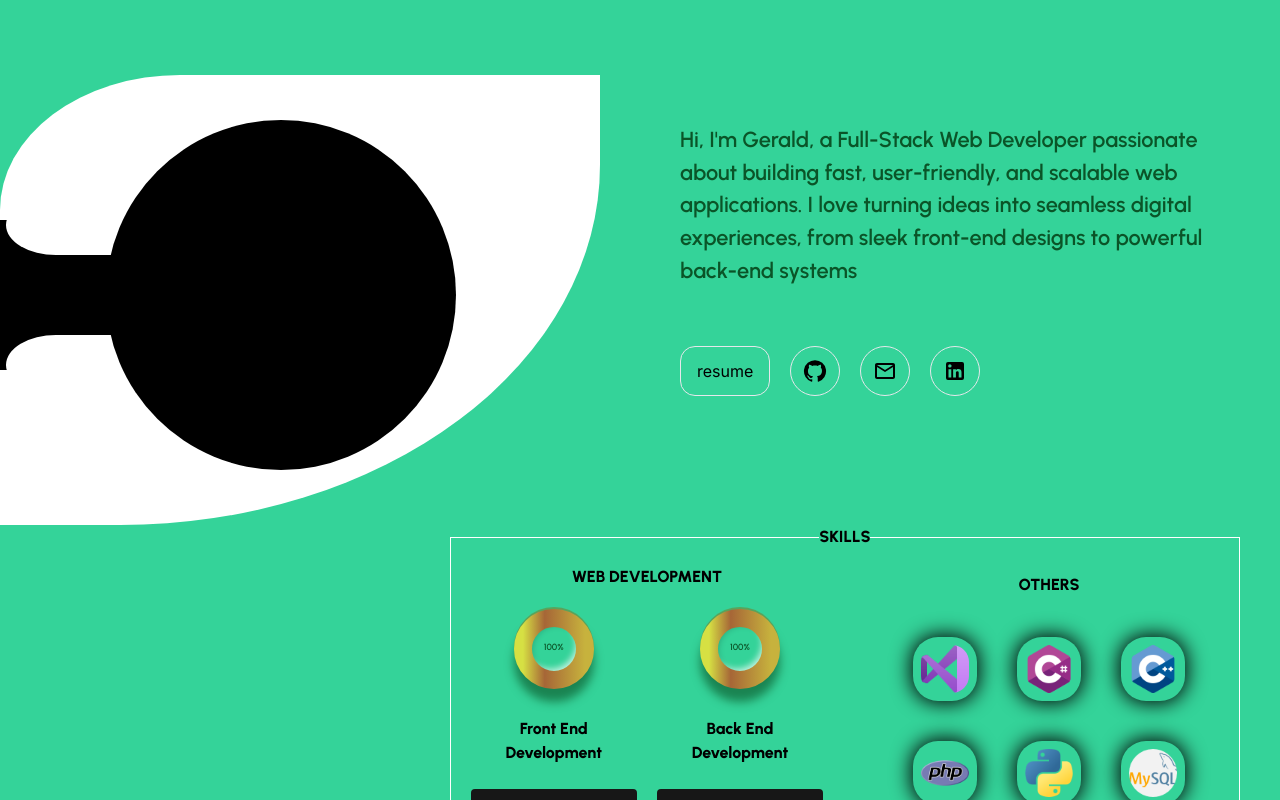
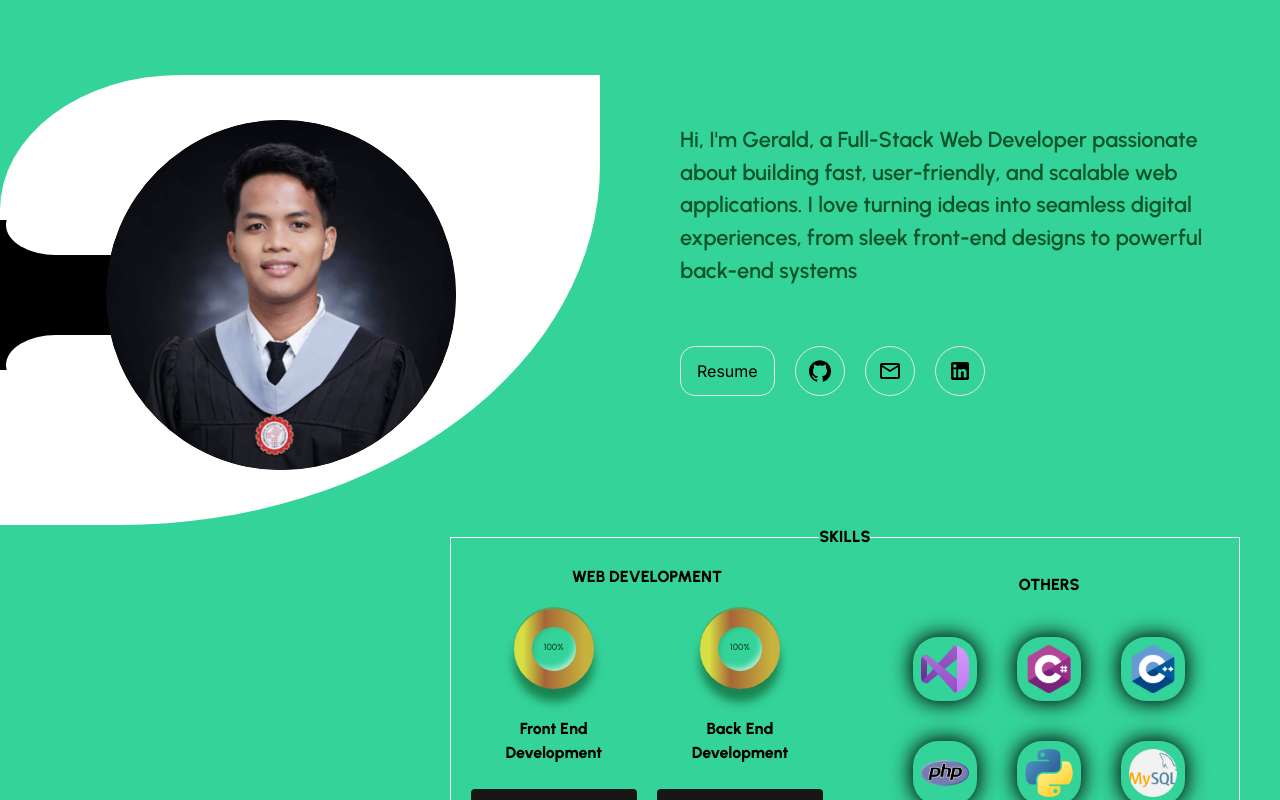
Before and after one commit to Unknown-Squid/my_portfolio, a Next.js app in the folder my_portfolio/: page / in a window 1280 px wide. Shown: the part 1400-2200 px from the top of the page. Built offline with nearby package versions, Linux system fonts and the light colour scheme.

Commit message:
updating my portfolio

```diff
--- a/my_portfolio/app/Components/AboutMe.js
+++ b/my_portfolio/app/Components/AboutMe.js
@@ -1,6 +1,8 @@
 import React, { useEffect } from 'react'
 import { GitHub, MailOutline, LinkedIn } from '@mui/icons-material';
 import MySkills from './MySkills';
+import Link from 'next/link';
+import Image from 'next/image';
 
 const AboutMe = ({ visitedPages }) => {
 
@@ -26,8 +28,14 @@ const AboutMe = ({ visitedPages }) => {
 
               </div>
 
-              <div className='flex bg-black xl:w-[350px] lg:w-[300px] md:w-[250px] w-[120%] h-[450%] xl:h-[350px] lg:h-[300px] md:h-[250px] rounded-[100%] absolute md:right-[-60%] right-[-50%]'>
-
+              <div className='flex bg-black xl:w-[350px] lg:w-[300px] md:w-[250px] w-[120%] h-[450%] xl:h-[350px] lg:h-[300px] md:h-[250px] rounded-[100%] absolute md:right-[-60%] right-[-50%] overflow-hidden'>
+                <Image
+                  src={"/profie-picture.jpg"}
+                  width={500}
+                  height={500}
+                  alt='my profile picture'
+                  className='w-full h-full rounded-[100%]'
+                />
               </div>
 
               <div className='bg-white h-[60px] xl:w-[100px] md:w-[80px] md:flex hidden rounded-l-[100%] absolute left-[10%] top-[100%] z-[2]'>
@@ -49,19 +57,52 @@ const AboutMe = ({ visitedPages }) => {
             </p>
 
             <div className='w-fit h-fit flex gap-5 lg:mt-10 mt-0'>
-              <div className={`rounded-[15px] xl:h-[50px] h-[40px] xl:px-4 px-2 xl:text-[16px] flex items-center justify-center border opcaity-0 ${visitedPages.has("about") ? "slide-in-left" : ""}`}>
-                resume
-              </div>
-              <div className={`xl:h-[50px] xl:w-[50px] h-[40px] w-[40px] flex items-center justify-center border rounded-[100%] opcaity-0 ${visitedPages.has("about") ? "slide-in-left" : ""}`}>
-                <GitHub/>
-              </div>
-              <div className={`xl:h-[50px] xl:w-[50px] h-[40px] w-[40px] flex items-center justify-center border rounded-[100%] opcaity-0 ${visitedPages.has("about") ? "slide-in-left" : ""}`}>
-                <MailOutline/>
-              </div>
-              <div className={`xl:h-[50px] xl:w-[50px] h-[40px] w-[40px] flex items-center justify-center border rounded-[100%] opcaity-0 ${visitedPages.has("about") ? "slide-in-left" : ""}`}>
-                <LinkedIn/>
-              </div>
+              {/* Resume Download */}
+              <a
+                href="/Gerald Fegalan.pdf" // Place your resume in /public/resume.pdf
+                download="Gerald Fegalan Resume"
+                className={`rounded-[15px] xl:h-[50px] h-[40px] xl:px-4 px-2 xl:text-[16px] flex items-center justify-center border opacity-100 transition-all duration-500 ${
+                  visitedPages.has("about") ? "slide-in-left" : ""
+                }`}
+              >
+                Resume
+              </a>
+
+              {/* GitHub */}
+              <Link
+                href="https://github.com/Unknown-Squid?tab=repositories"
+                target="_blank"
+                rel="noopener noreferrer"
+                className={`xl:h-[50px] xl:w-[50px] h-[40px] w-[40px] flex items-center justify-center border rounded-full opacity-100 transition-all duration-500 ${
+                  visitedPages.has("about") ? "slide-in-left" : ""
+                }`}
+              >
+                <GitHub />
+              </Link>
+
+              {/* Email */}
+              <a
+                href="mailto:gerald.fegalan@gmail.com"
+                className={`xl:h-[50px] xl:w-[50px] h-[40px] w-[40px] flex items-center justify-center border rounded-full opacity-100 transition-all duration-500 ${
+                  visitedPages.has("about") ? "slide-in-left" : ""
+                }`}
+              >
+                <MailOutline />
+              </a>
+
+              {/* LinkedIn */}
+              <Link
+                href="https://www.linkedin.com/in/gerald-fegalan-674358178/"
+                target="_blank"
+                rel="noopener noreferrer"
+                className={`xl:h-[50px] xl:w-[50px] h-[40px] w-[40px] flex items-center justify-center border rounded-full opacity-100 transition-all duration-500 ${
+                  visitedPages.has("about") ? "slide-in-left" : ""
+                }`}
+              >
+                <LinkedIn />
+              </Link>
             </div>
+
         </div>
       </div>
 
--- a/my_portfolio/app/Components/ContactMe.js
+++ b/my_portfolio/app/Components/ContactMe.js
@@ -1,7 +1,21 @@
-import React from 'react'
+"use client"
+import React, { useState } from 'react'
 import { GitHub, MailOutline, LinkedIn, Call } from '@mui/icons-material';
+import Link from 'next/link';
 
 const ContactMe = ({ visitedPages }) => {
+
+  const [copied, setCopied] = useState(null);
+
+  const handleCopy = (number) => {
+    navigator.clipboard.writeText(number)
+      .then(() => {
+        setCopied(number);
+        setTimeout(() => setCopied(null), 2000); // Reset after 2 seconds
+      })
+      .catch((err) => console.error('Failed to copy!', err));
+  };
+
   return (
     <div id="my-contacts" className={`flex md:flex-row flex-col w-full h-[100vh] bg-transparent items-end opacity-0 ${visitedPages.has("contact") ? "fade-in" : ""}`}>
 
@@ -21,26 +35,72 @@ const ContactMe = ({ visitedPages }) => {
             </p>
 
             <div className='ml-10 w-fit h-fit flex gap-5 mt-10'>
-                <div className={`h-[50px] rounded-[15px] h-[50px] px-4 flex items-center justify-center border cursor-pointer opacity-0 ${visitedPages.has("contact") ? "slide-in-left" : ""}`}>
-                    resume
+                {/* Resume Download */}
+                <a
+                    href="/Gerald Fegalan.pdf" // Make sure this file is in the /public folder
+                    download="Gerald Fegalan Resume"
+                    className={`h-[50px] rounded-[15px] px-4 flex items-center justify-center border cursor-pointer transition-all duration-500 ${
+                    visitedPages.has("contact") ? "slide-in-left opacity-100" : "opacity-0"
+                    }`}
+                >
+                    Resume
+                </a>
+
+                {/* GitHub */}
+                <Link
+                    href="https://github.com/Unknown-Squid?tab=repositories"
+                    target="_blank"
+                    rel="noopener noreferrer"
+                    className={`h-[50px] w-[50px] flex items-center justify-center border rounded-full cursor-pointer transition-all duration-500 ${
+                    visitedPages.has("contact") ? "slide-in-left opacity-100" : "opacity-0"
+                    }`}
+                >
+                    <GitHub />
+                </Link>
+
+                {/* Email */}
+                <a
+                    href="mailto:gerald.fegalan@gmail.com"
+                    className={`h-[50px] w-[50px] flex items-center justify-center border rounded-full cursor-pointer transition-all duration-500 ${
+                    visitedPages.has("contact") ? "slide-in-left opacity-100" : "opacity-0"
+                    }`}
+                >
+                    <MailOutline />
+                </a>
+
+                {/* LinkedIn */}
+                <Link
+                    href="https://www.linkedin.com/in/gerald-fegalan-674358178/"
+                    target="_blank"
+                    rel="noopener noreferrer"
+                    className={`h-[50px] w-[50px] flex items-center justify-center border rounded-full cursor-pointer transition-all duration-500 ${
+                    visitedPages.has("contact") ? "slide-in-left opacity-100" : "opacity-0"
+                    }`}
+                >
+                    <LinkedIn />
+                </Link>
                 </div>
-                <div className={`h-[50px] w-[50px] flex items-center justify-center border rounded-[100%] cursor-pointer opacity-0 ${visitedPages.has("contact") ? "slide-in-left" : ""}`}>
-                    <GitHub/>
-                </div>
-                <div className={`h-[50px] w-[50px] flex items-center justify-center border rounded-[100%] cursor-pointer opacity-0 ${visitedPages.has("contact") ? "slide-in-left" : ""}`}>
-                    <MailOutline/>
-                </div>
-                <div className={`h-[50px] w-[50px] flex items-center justify-center border rounded-[100%] cursor-pointer opacity-0 ${visitedPages.has("contact") ? "slide-in-left" : ""}`}>
-                    <LinkedIn/>
-                </div>
+
+            {/* First Number */}
+            <div className={`ml-10 mt-10 w-fit h-fit flex gap-2 opacity-0 ${visitedPages.has("contact") ? "slide-in-left" : ""}`}>
+                <p><Call sx={{ width: '16px', height: '16px' }} /> 63+</p>
+                <p
+                className='hover:underline cursor-pointer'
+                onClick={() => handleCopy('9161915124')}
+                >
+                9161915124 {copied === '9161915124' && <span className="text-green-600 text-sm ml-1">Copied!</span>}
+                </p>
             </div>
-            <div className={`ml-10 mt-10 w-fit h-fit flex gap-2 opacity-0 ${visitedPages.has("contact") ? "slide-in-left" : ""}`}>
-                <p><Call sx={{width: '16px', height: '16px'}}/> 63+ </p>
-                <p className='hover:underline cursor-pointer'>9161915124</p>
-            </div>
+
+            {/* Second Number */}
             <div className={`ml-10 mt-5 w-fit h-fit flex gap-2 opacity-0 ${visitedPages.has("contact") ? "slide-in-left" : ""}`}>
-                <p><Call sx={{width: '16px', height: '16px'}}/> 63+ </p>
-                <p className='hover:underline cursor-pointer'>9918847001</p>
+                <p><Call sx={{ width: '16px', height: '16px' }} /> 63+</p>
+                <p
+                className='hover:underline cursor-pointer'
+                onClick={() => handleCopy('9918847001')}
+                >
+                9918847001 {copied === '9918847001' && <span className="text-green-600 text-sm ml-1">Copied!</span>}
+                </p>
             </div>
         </div>
 
```
Also changed, not shown: my_portfolio/public/profie-picture.jpg (added), 1 other file (tests, documents, lock files or other folders).
